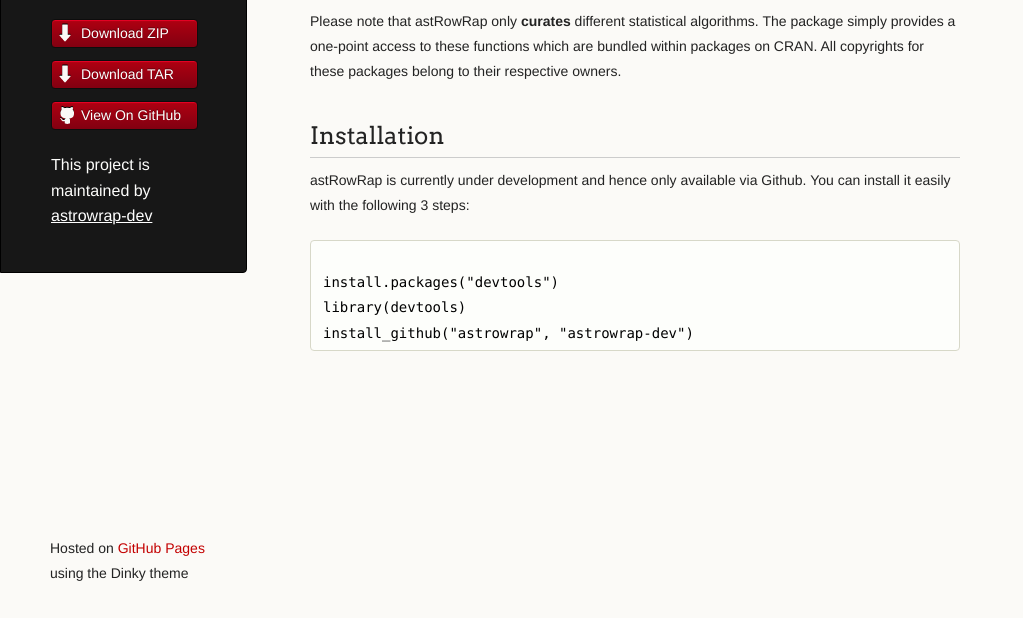
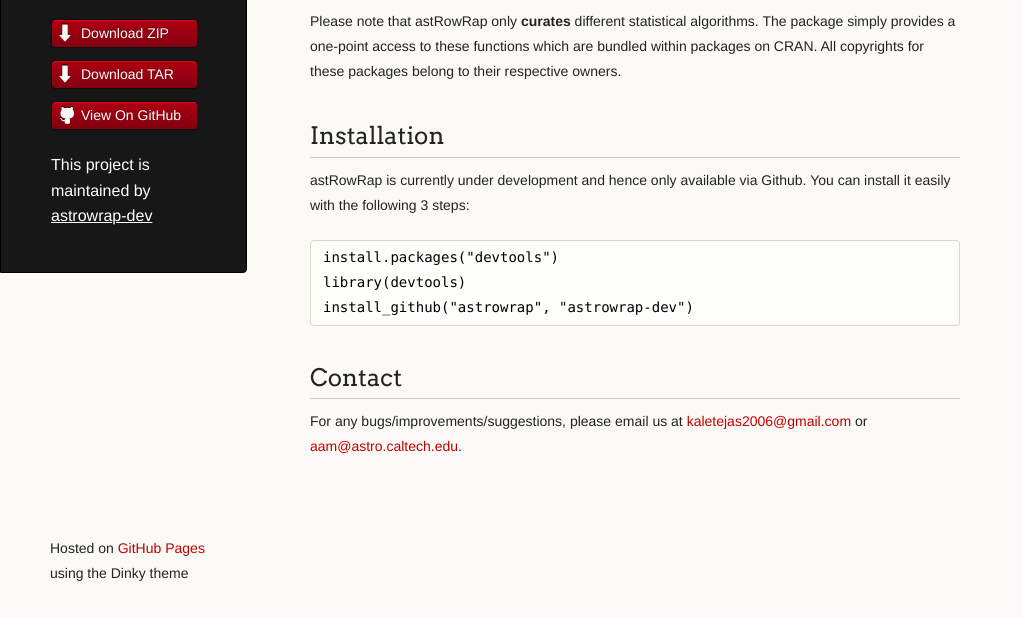
Before and after one commit to astrowrap-dev/astrowrap, a plain HTML site: page index.html in a window 1280 px wide. Shown: the part 182-800 px from the top of the page, without its empty margins (0-1023 px from the left). Drawn offline with Linux system fonts and the light colour scheme.

Commit message:
Create gh-pages branch via GitHub

```diff
--- a/index.html
+++ b/index.html
@@ -42,11 +42,15 @@
 
 <p>astRowRap is currently under development and hence only available via Github. You can install it easily with the following 3 steps:</p>
 
-<pre>
-install.packages("devtools")
+<pre>install.packages("devtools")
 library(devtools)
 install_github("astrowrap", "astrowrap-dev")
 </pre>
+
+<h2>
+<a name="contact" class="anchor" href="#contact"><span class="octicon octicon-link"></span></a>Contact</h2>
+
+<p>For any bugs/improvements/suggestions, please email us at <strong><a href="mailto:kaletejas2006@gmail.com">kaletejas2006@gmail.com</a></strong> or <strong><a href="mailto:aam@astro.caltech.edu">aam@astro.caltech.edu</a></strong>.</p>
       </section>
       <footer>
         <p><small>Hosted on <a href="http://pages.github.com">GitHub Pages</a> using the Dinky theme</small></p>
--- a/params.json
+++ b/params.json
@@ -1 +1 @@
-{"name":"astRowRap","tagline":"R wrapper for statistics in Astronomy","body":"Introduction\r\n------------\r\n\r\nastRowRap is a wrapper - an umbrella package - that gets together several statistical techniques that astronomers and astrophysicists could use. It provides a pedagogical explanation of the techniques and supplements their R packages with domain-specific datasets and examples.\r\n\r\nPlease note that astRowRap only __curates__ different statistical algorithms. The package simply provides a one-point access to these functions which are bundled within packages on CRAN. All copyrights for these packages belong to their respective owners.  \r\n\r\nInstallation\r\n------------\r\n\r\nastRowRap is currently under development and hence only available via Github. You can install it easily with the following 3 steps:\r\n\r\n<pre> \r\ninstall.packages(\"devtools\")\r\nlibrary(devtools)\r\ninstall_github(\"astrowrap\", \"astrowrap-dev\")\r\n</pre>\r\n\r\n","google":"","note":"Don't delete this file! It's used internally to help with page regeneration."}
+{"name":"astRowRap","tagline":"R wrapper for statistics in Astronomy","body":"Introduction\r\n------------\r\n\r\nastRowRap is a wrapper - an umbrella package - that gets together several statistical techniques that astronomers and astrophysicists could use. It provides a pedagogical explanation of the techniques and supplements their R packages with domain-specific datasets and examples.\r\n\r\nPlease note that astRowRap only __curates__ different statistical algorithms. The package simply provides a one-point access to these functions which are bundled within packages on CRAN. All copyrights for these packages belong to their respective owners.  \r\n\r\nInstallation\r\n------------\r\n\r\nastRowRap is currently under development and hence only available via Github. You can install it easily with the following 3 steps:\r\n<pre>install.packages(\"devtools\")\r\nlibrary(devtools)\r\ninstall_github(\"astrowrap\", \"astrowrap-dev\")\r\n</pre>\r\n\r\nContact\r\n-------\r\nFor any bugs/improvements/suggestions, please email us at __kaletejas2006@gmail.com__ or __aam@astro.caltech.edu__.\r\n","google":"","note":"Don't delete this file! It's used internally to help with page regeneration."}
```
